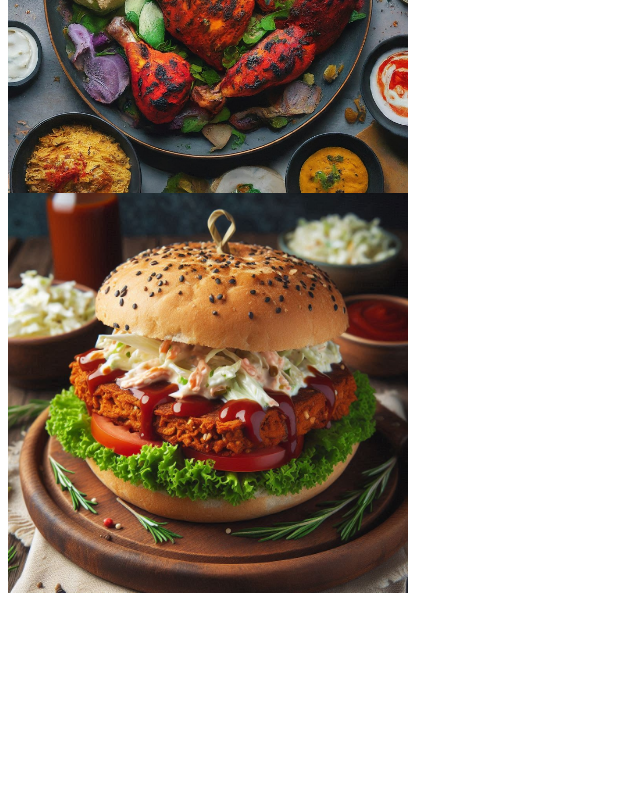
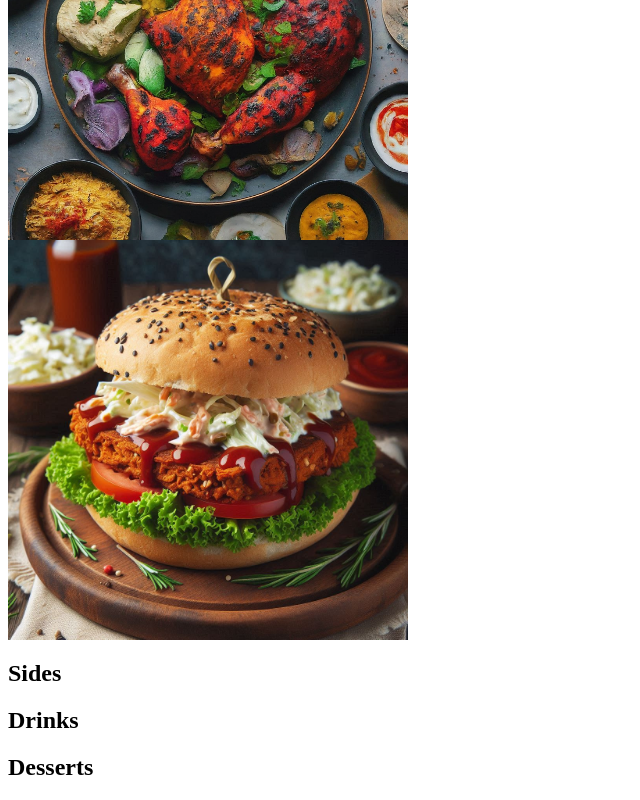
Before and after one commit to chingu-voyages/v50-tier1-team-03, a React (Vite) app: page / in a window 1280 px wide. Shown: the part 1887-2687 px from the top of the page, without its empty margins (0-640 px from the left). Before the commit the page ends 2488 px from the top, so only its background shows below. Built offline with nearby package versions, Linux system fonts and the light colour scheme.

Commit message:
Trying to create structure of page, starting with section component.

```diff
--- a/src/App.jsx
+++ b/src/App.jsx
@@ -1,5 +1,6 @@
 // import { useState } from 'react'
 import menu from "../menu.json"
+import Section from "./components/Section"
 
 function App() {
   const meals = menu.meals
@@ -13,7 +14,30 @@ function App() {
 
   return (
     <>
-      {bbqItems}
+    {/* <Header /> */}
+    <main>
+      <Section
+        className="meals-section"
+        heading="BBQ Meals"
+        content={bbqItems}
+      />
+      <Section
+        className="sides-section"
+        heading="Sides"
+        // content={sideItems}
+      />
+      <Section
+        className="drinks-section"
+        heading="Drinks"
+        // content={drinks}
+      />
+      <Section
+        className="desserts-section"
+        heading="Desserts"
+        // content={desserts}
+      />
+    </main>
+    {/* <Footer /> */}
     </>
   )
 }
--- /dev/null
+++ b/src/components/Section.jsx
@@ -0,0 +1,12 @@
+export default function Section({ heading, content }) {
+    return (
+        <>
+            <h2>{heading}</h2>
+            <div>
+                {content}
+            </div>
+            {/* menu items */}
+        </>
+
+    )
+}
```
Also changed, not shown: 1 other file (tests, documents, lock files or other folders).
